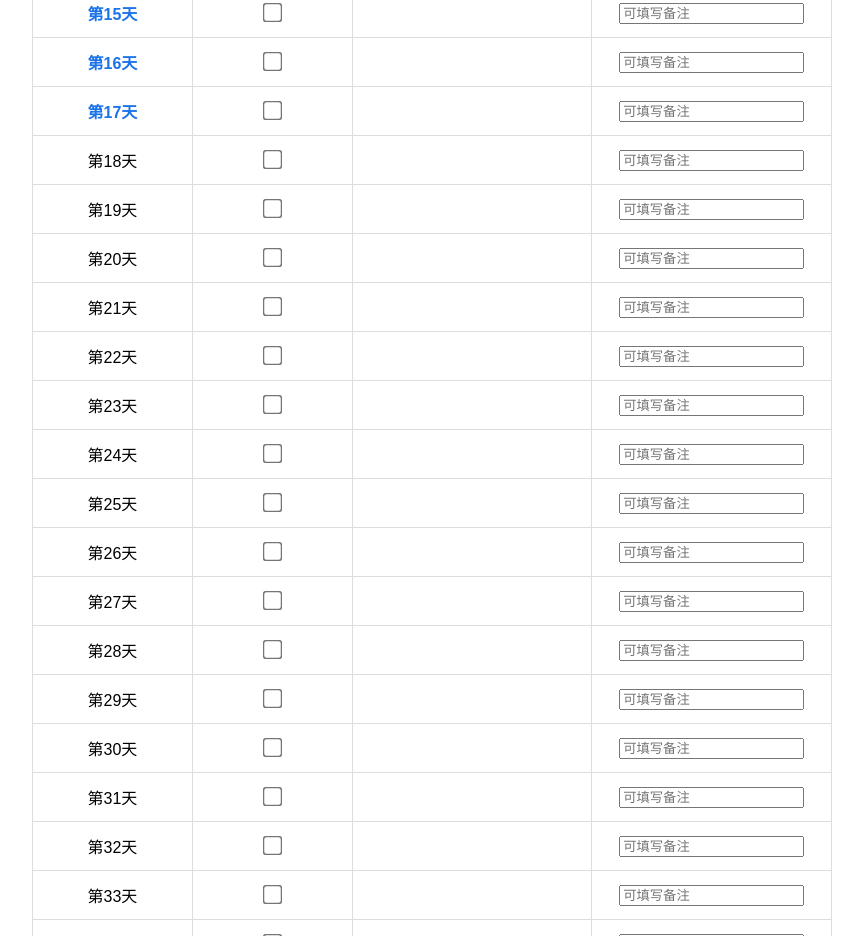
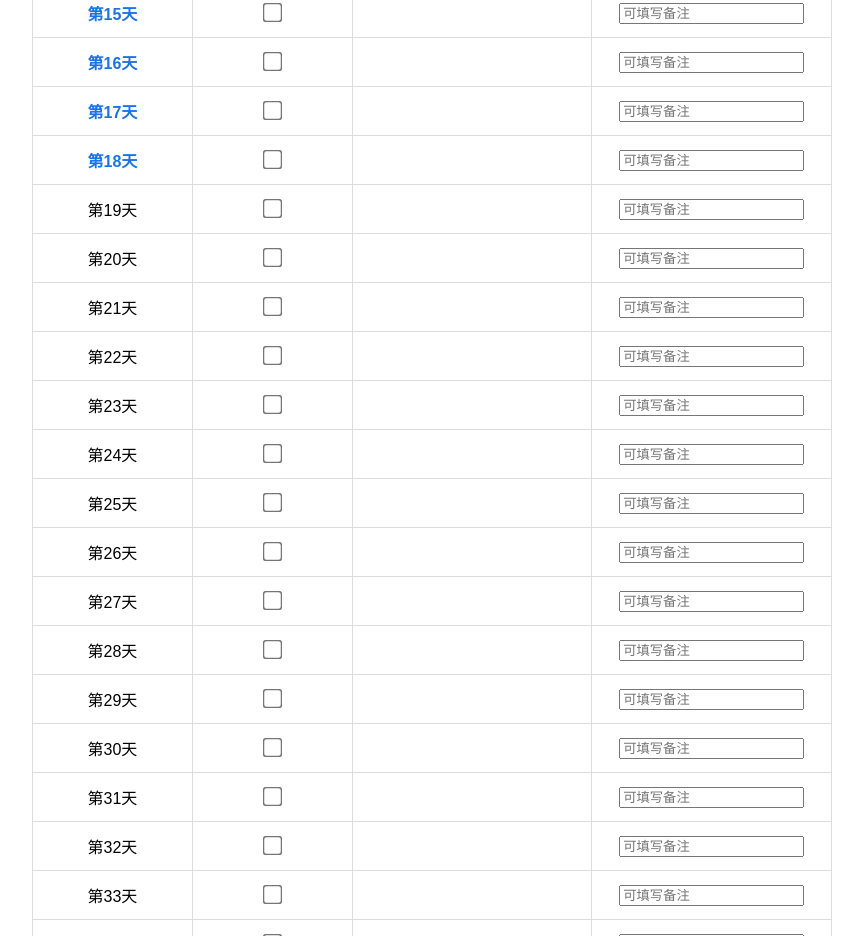
Before and after one commit to Sandy-long/math, a plain HTML site: page index.html in a window 1280 px wide. Shown: the part 997-1933 px from the top of the page, without its empty margins (208-1071 px from the left). Drawn offline with Linux system fonts and the light colour scheme.

Commit message:
Update index.html

```diff
--- a/index.html
+++ b/index.html
@@ -152,6 +152,8 @@
 } else if (i === 17) {
             dayCell = `<td><span class="clickable-day" onclick="window.open('https://sandy-long.github.io/math07/', '_blank')">第17天</span></td>`;
 
+} else if (i === 18) {
+            dayCell = `<td><span class="clickable-day" onclick="window.open('https://sandy-long.github.io/math08/', '_blank')">第18天</span></td>`;
 
 
 
```
